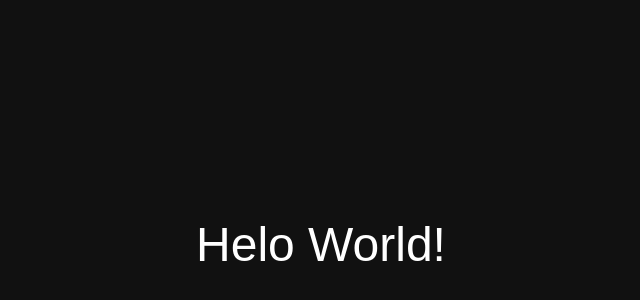
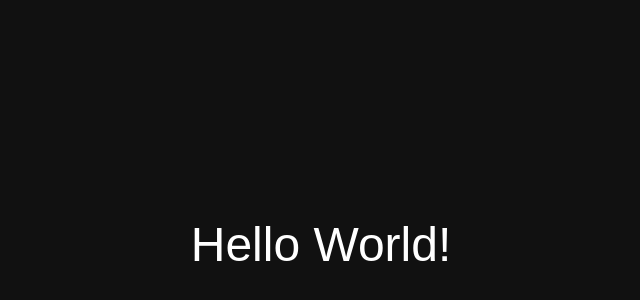
Before and after one commit to citywizard/rep1, a plain HTML site: page index.html in a window 1280 px wide. Shown: the part 156-456 px from the top of the page, without its empty margins (319-959 px from the left). Drawn offline with Linux system fonts and the light colour scheme.

Commit message:
Change text to Hello World! and add robots.txt to block indexing
Co-Authored-By: Claude Sonnet 5 <noreply@anthropic.com>

```diff
--- a/index.html
+++ b/index.html
@@ -2,7 +2,7 @@
 <html lang="en">
 <head>
 <meta charset="UTF-8">
-<title>Helo World!</title>
+<title>Hello World!</title>
 <style>
   body {
     display: flex;
@@ -18,6 +18,6 @@
 </style>
 </head>
 <body>
-  Helo World!
+  Hello World!
 </body>
 </html>
```
Also changed, not shown: robots.txt (added).
